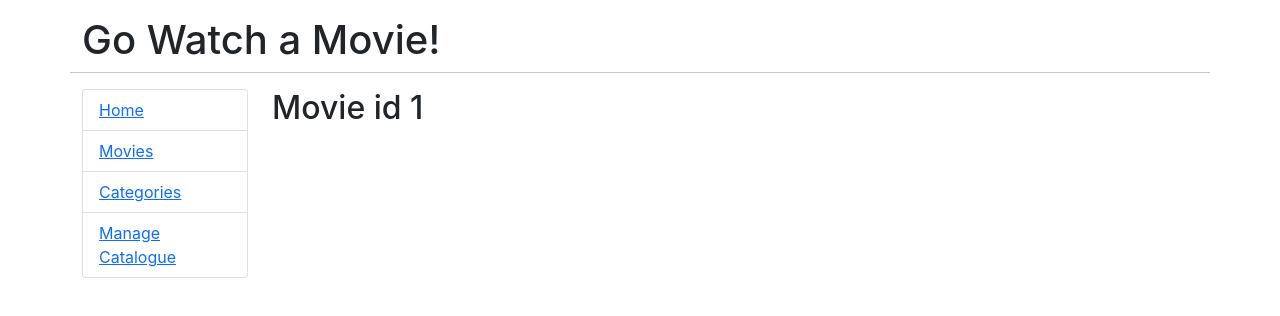
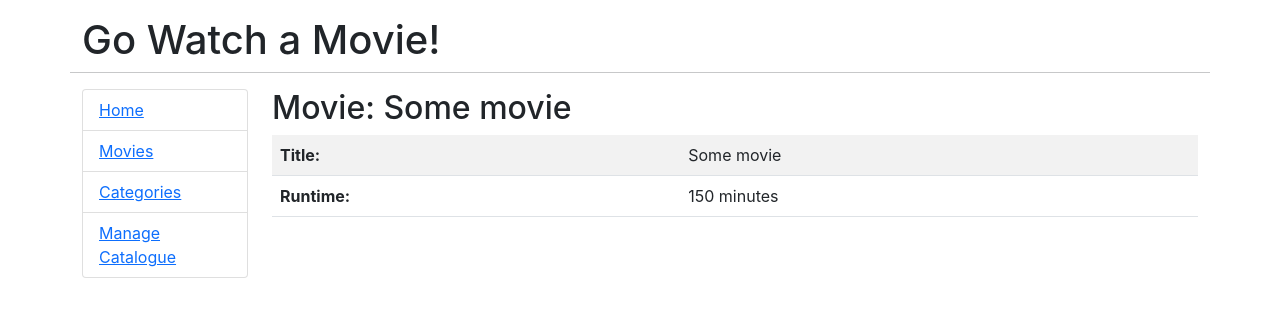
Before and after one commit to cmd-ctrl-q/go-movies, a React (Create React App) app: page /movies/1 in a window 1280 px wide. Shown: the top 316 px of the page. Built offline with nearby package versions, Linux system fonts and the light colour scheme.

Commit message:
create component for a single movie

```diff
--- a/src/App.js
+++ b/src/App.js
@@ -5,6 +5,7 @@
 import Admin from './components/Admin'
 import Home from './components/Home'
 import Categories from './components/Categories'
+import OneMovie from './components/OneMovie';
 
 export default function App() {
   return (
@@ -50,9 +51,7 @@
                 <Home />
               </Route>
 
-              <Route path="/movies/:id">
-                <Movie />
-              </Route>
+              <Route path="/movies/:id" component={OneMovie} />
 
               <Route path="/movies">
                 <Movies />
@@ -84,12 +83,6 @@
    );
 }
 
-function Movie() {
-  let { id } = useParams();
-
-  return <h2>Movie id {id}</h2>
-}
-
 function CategoryPage() {
 
   // path allows you to build paths that are relative to the route path.
--- /dev/null
+++ b/src/components/OneMovie.js
@@ -0,0 +1,36 @@
+import React, { Component, Fragment } from 'react';
+
+export default class OneMovie extends Component {
+    state = { movie: {} };
+
+    componentDidMount() {
+        this.setState({movie: {
+            id: this.props.match.params.id,
+            title: "Some movie",
+            runtime: 150,
+        }})
+    }
+
+    render() {
+        return (
+            <Fragment>
+                <h2>Movie: {this.state.movie.title}</h2>
+
+                <table className="table table-compact table-striped">
+                    <thead>
+                    </thead>
+                    <tbody>
+                        <tr>
+                            <td><strong>Title:</strong></td>
+                            <td>{this.state.movie.title}</td>
+                        </tr>
+                        <tr>
+                            <td><strong>Runtime:</strong></td>
+                            <td>{this.state.movie.runtime} minutes</td>
+                        </tr>
+                    </tbody>
+                </table>
+            </Fragment>
+        )
+    }
+}
```
Also changed, not shown: 1 other file (tests, documents, lock files or other folders).
